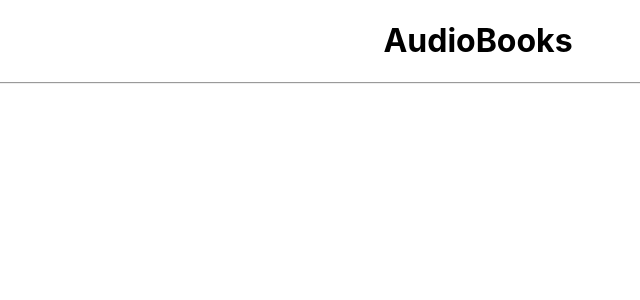
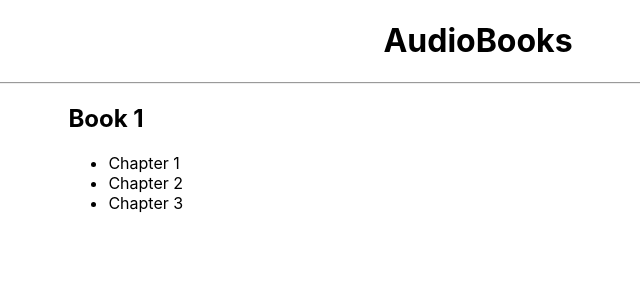
Before and after one commit to Karan9034/loudBook, a Next.js app: page /book-1 in a window 1280 px wide. Shown: the top 300 px of the page, without its empty margins (162-802 px from the left). Built offline with nearby package versions, Linux system fonts and the light colour scheme.

Commit message:
Static Props done -- Player Design Left

```diff
--- a/components/Details.js
+++ b/components/Details.js
@@ -1,7 +1,19 @@
-const Details = () => {
+import Link from 'next/link'
+
+const Details = ({book}) => {
 	return (
-		<>
-		</>
+		<div className='container'>
+			<h2>{book.name}</h2>
+			<ul>
+			{book.chapters.map( chapter => {
+				return (
+					<div key={chapter.id}>
+						<Link href={`/${book.path}/${chapter.path}`}><a><li>{chapter.name}</li></a></Link>
+					</div>
+				)
+			})}
+			</ul>
+		</div>
 	)
 }
 
--- /dev/null
+++ b/data.js
@@ -0,0 +1,48 @@
+var books = [
+	{
+		id: 1,
+		path: "book-1",
+		name: "Book 1",
+		chapters: [
+			{
+				id: 1,
+				path: "1",
+				name: "Chapter 1"
+			},
+			{
+				id: 2,
+				path: "2",
+				name: "Chapter 2"
+			},
+			{
+				id: 3,
+				path: "3",
+				name: "Chapter 3"
+			},
+		]
+	},
+	{
+		id: 2,
+		path: "book-2",
+		name: "Book 2",
+		chapters: [
+			{
+				id: 1,
+				path: "1",
+				name: "Chapter 1"
+			},
+			{
+				id: 2,
+				path: "2",
+				name: "Chapter 2"
+			},
+			{
+				id: 3,
+				path: "3",
+				name: "Chapter 3"
+			},
+		]
+	}
+]
+
+export default books
--- a/pages/[name]/index.js
+++ b/pages/[name]/index.js
@@ -1,8 +1,31 @@
 import Details from '../../components/Details'
+import books from '../../data'
 
-const Book = () => {
+export const getStaticPaths = async () => {
+	var paths = await books.map(book => ({
+		params : {
+			name : book.path
+		}
+	}))
+	return ({
+		paths,
+		fallback: false
+	})
+}
+
+export const getStaticProps = async (context) => {
+	var book = await books.filter(book => book.path === context.params.name)[0]
+	return ({
+		props: {
+			book
+		}
+	})
+}
+
+
+const Book = ({book}) => {
 	return (
-		<Details />
+		<Details book={book}/>
 	)
 }
 
--- a/pages/index.js
+++ b/pages/index.js
@@ -1,9 +1,12 @@
 import Dashboard from '../components/Dashboard'
+import books from '../data'
 
 const Home = () => {
   	return (
-		<Dashboard />
+		<Dashboard books={books}/>
   	)
 }
 
+
+
 export default Home
--- a/styles/globals.css
+++ b/styles/globals.css
@@ -23,3 +23,7 @@ a {
 .container h1{
 	text-align: center;
 }
+
+li{
+  text-decoration: none;
+}
```
Also changed, not shown: components/Dashboard.js (+7 -10 lines), components/Player.js (+4 -3 lines), pages/[name]/[ch]/index.js (+32 -7 lines).
